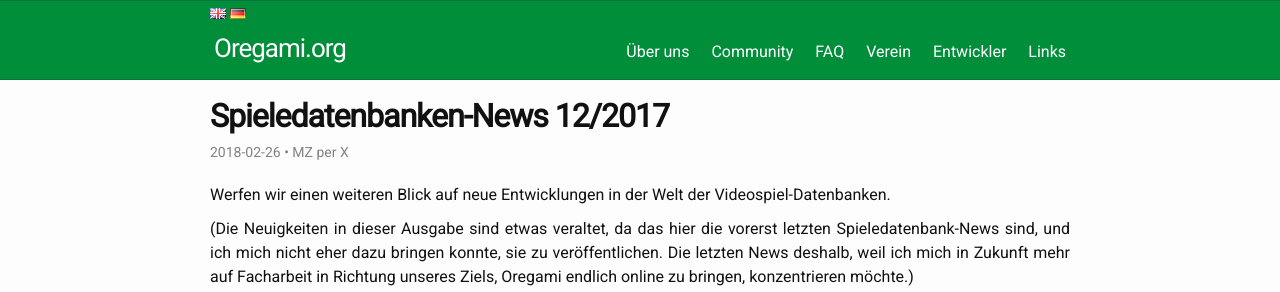
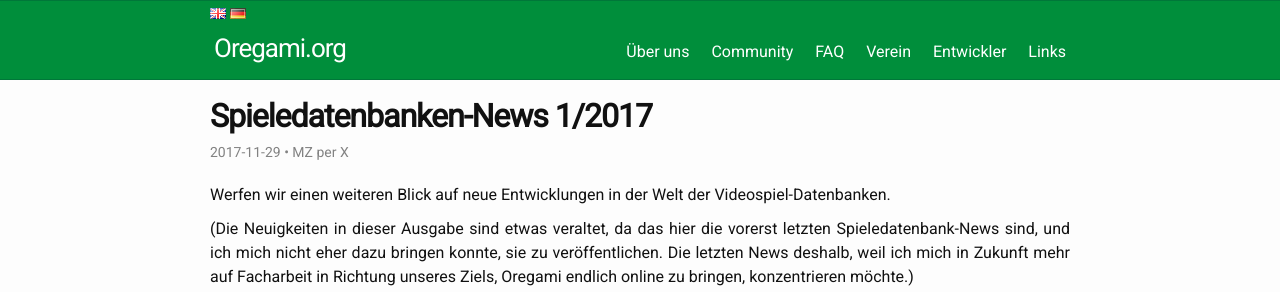
Before and after one commit to oregami/oregami.org-public-website, a Jekyll site: the page built from _posts_de/2017-11-29-Spieledatenbanken-News-012017.md, in a window 1280 px wide and 900 px high. Shown: the top 292 px of the window. Built offline with Jekyll 4.4.1, drawn with Linux system fonts in a browser that asks for light colours.

Commit message:
fix date and title

```diff
--- a/_posts_de/2017-11-29-Spieledatenbanken-News-012017.md
+++ b/_posts_de/2017-11-29-Spieledatenbanken-News-012017.md
@@ -1,10 +1,10 @@
 ---
 layout: post
-title: Spieledatenbanken-News 12/2017
-date: '2018-02-26T21:33:00.000+01:00'
+title: Spieledatenbanken-News 1/2017
+date: '2017-11-29T21:33:00.000+01:00'
 author: MZ per X
 tags:
-modified_time: '2017-12-25T08:21:29.326+01:00'
+modified_time: '2017-12-29T08:21:29.326+01:00'
 ---
 Werfen wir einen weiteren Blick auf neue Entwicklungen in der Welt der Videospiel-Datenbanken.
 
```
